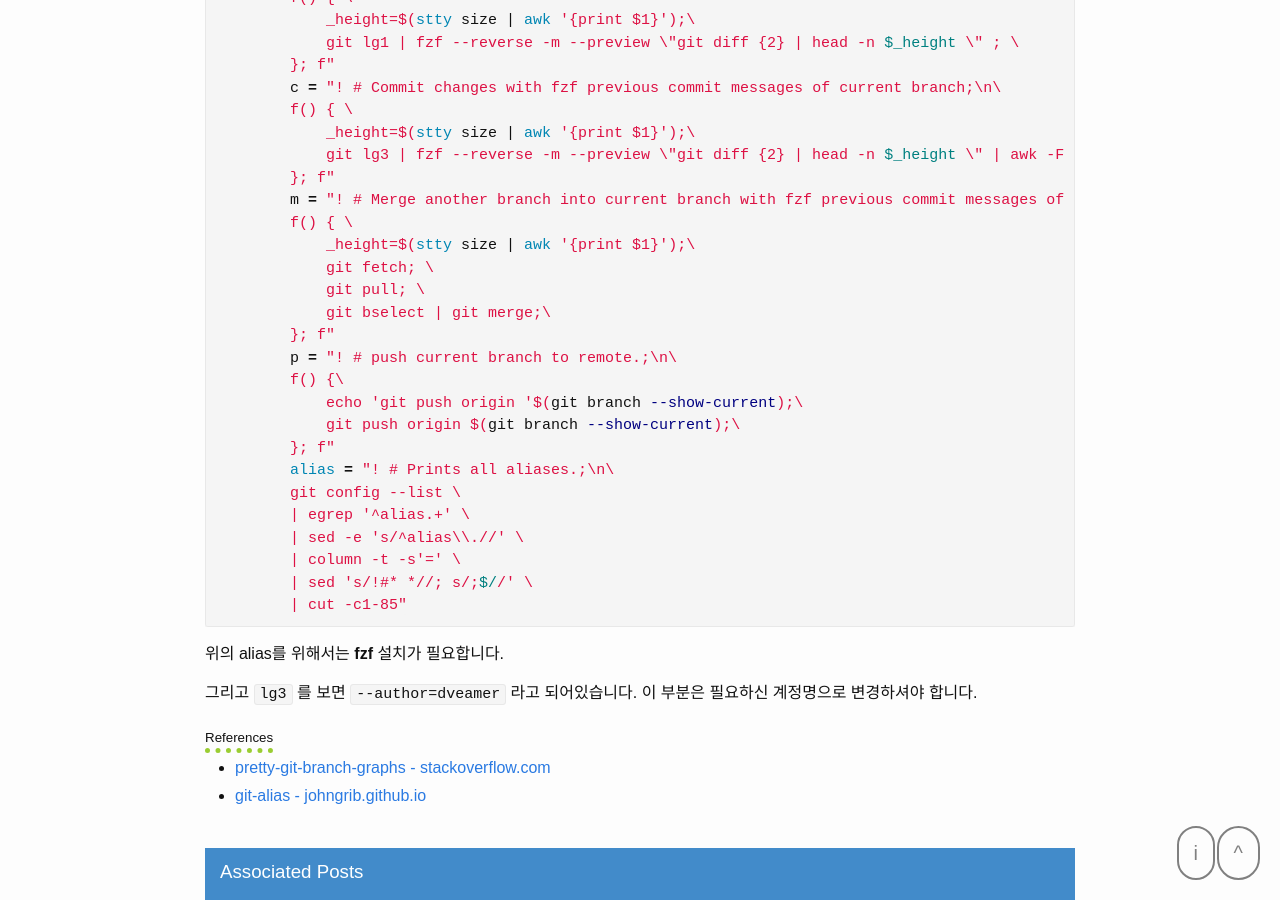
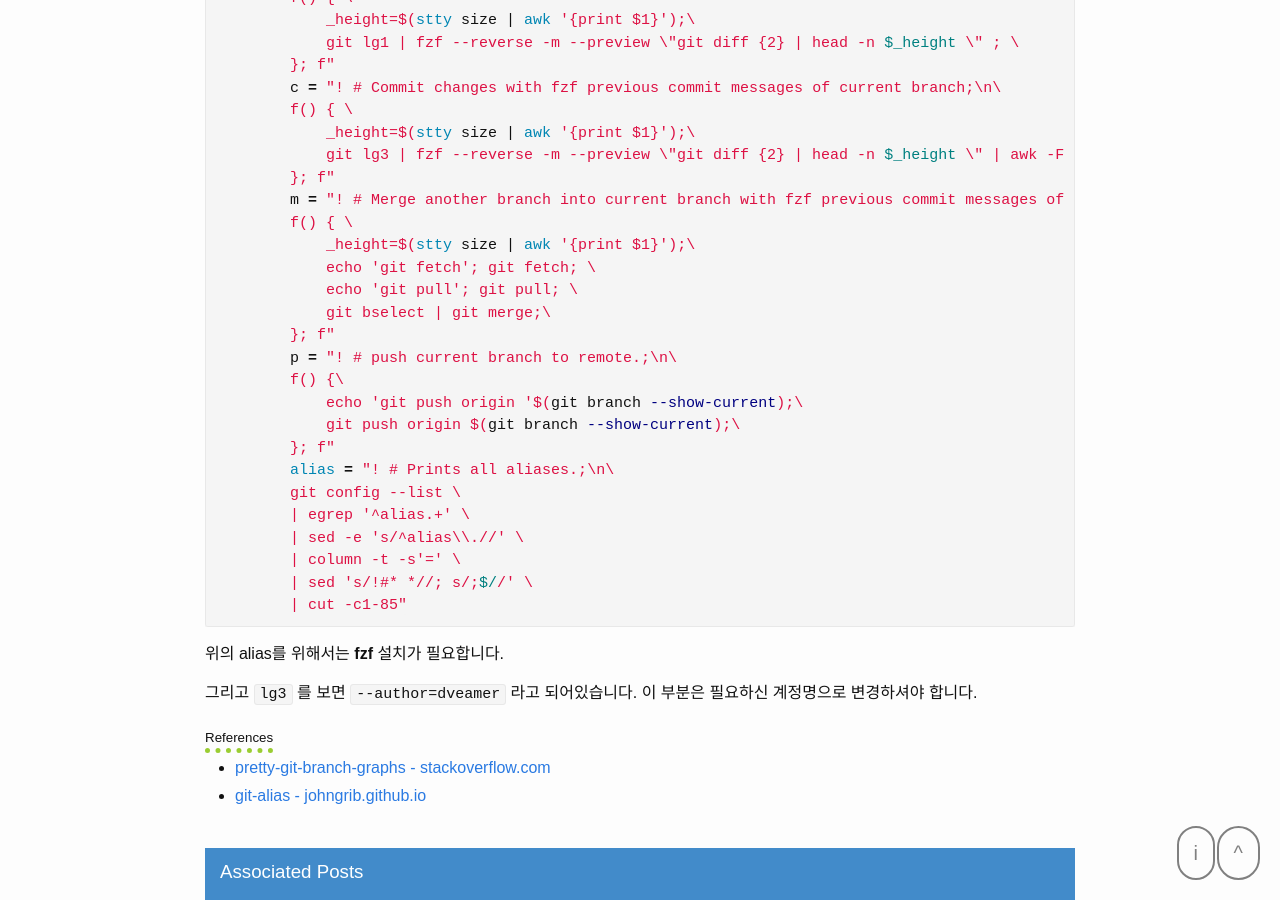
Before and after one commit to dveamer/dveamer.github.io, a Jekyll site: the page built from _posts/Preferences/2021-12-05-Git.md, in a window 1280 px wide and 900 px high, scrolled down 2260 px. Built offline with Jekyll 4.4.1, drawn with Linux system fonts in a browser that asks for light colours.

Commit message:
homepage

```diff
--- a/_posts/Preferences/2021-12-05-Git.md
+++ b/_posts/Preferences/2021-12-05-Git.md
@@ -96,8 +96,8 @@ $ git config --global core.excludesFile ~/.gitignore
         m = "! # Merge another branch into current branch with fzf previous commit messages of current branch;\n\
         f() { \
             _height=$(stty size | awk '{print $1}');\
-            git fetch; \
-            git pull; \
+            echo 'git fetch'; git fetch; \
+            echo 'git pull'; git pull; \
             git bselect | git merge;\
         }; f"
         p = "! # push current branch to remote.;\n\
```
